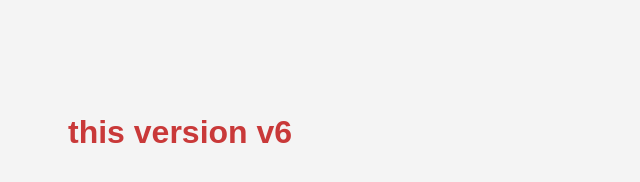
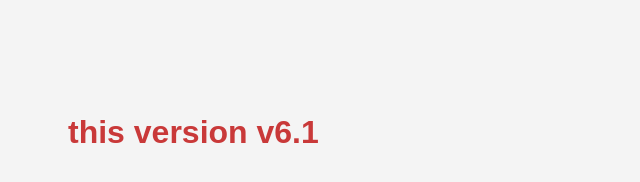
Before and after one commit to ihtisham939/my-repo, a plain HTML site: page index.html in a window 1280 px wide. Shown: the full height of the page, 0-640 px from the left. Drawn offline with Linux system fonts and the light colour scheme.

Commit message:
changed the version v6

```diff
--- a/index.html
+++ b/index.html
@@ -10,7 +10,7 @@
 </head>
 <body>
     <h1>
-        this version v6
+        this version v6.1
     </h1>
 </body>
 </html>
```
